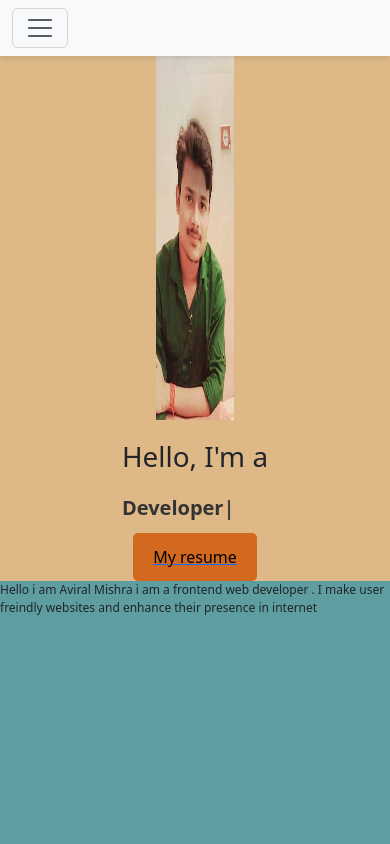
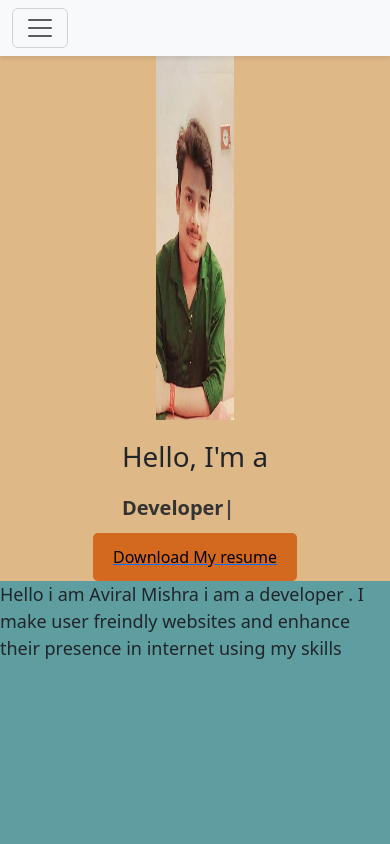
Before and after one commit to Aviral50/Portfolio, a React (Vite) app: page / in a window 390 px wide. Shown: the top 844 px of the page. Built offline with nearby package versions, Linux system fonts and the light colour scheme.

Commit message:
change height of home text

```diff
--- a/src/components/Home/Home.css
+++ b/src/components/Home/Home.css
@@ -64,9 +64,10 @@
 
 
     .home-text {
-      font-size: 12px; /* Adjust font size for mobile */
+      font-size: 18px; /* Adjust font size for mobile */
       width: auto; /* Adjust width for mobile */
       margin: auto;
+      height:50px;
 
     }
     .home-img{
--- a/src/components/Home/Home.jsx
+++ b/src/components/Home/Home.jsx
@@ -22,13 +22,13 @@ function Home() {
               />
             </div>
             <a href={resume}> <div className="download-btn">
-                My resume
+               Download My resume
               </div>
               </a>
 
         <div className="home-text">
-          <p style={{height:'100px'}}>Hello i am Aviral Mishra  i am a frontend web developer . I make user freindly websites
-            and enhance their presence in internet
+          <p style={{height:'100px'}}>Hello i am Aviral Mishra  i am a  developer . I make user freindly websites
+            and enhance their presence in internet  using my skills
 
           </p>
 
```
